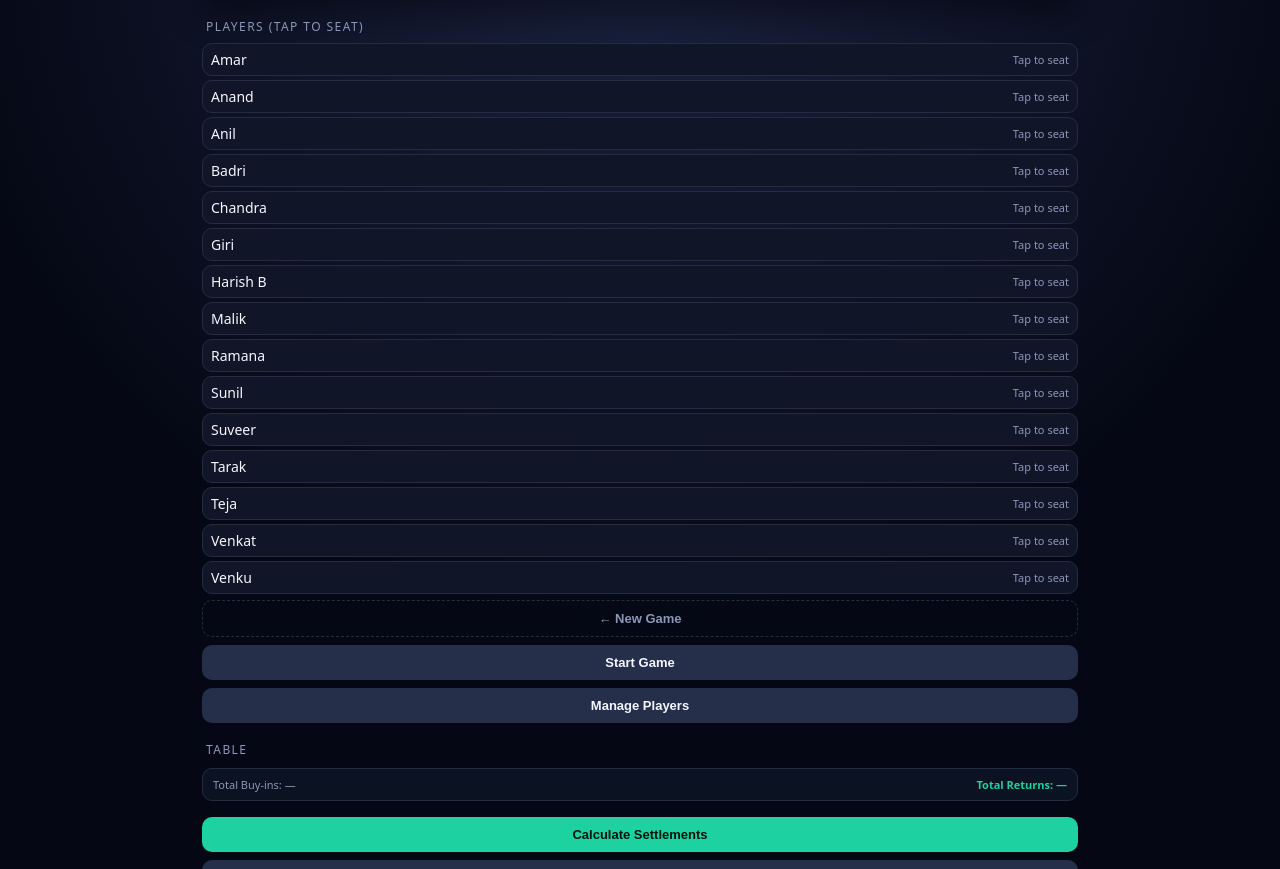
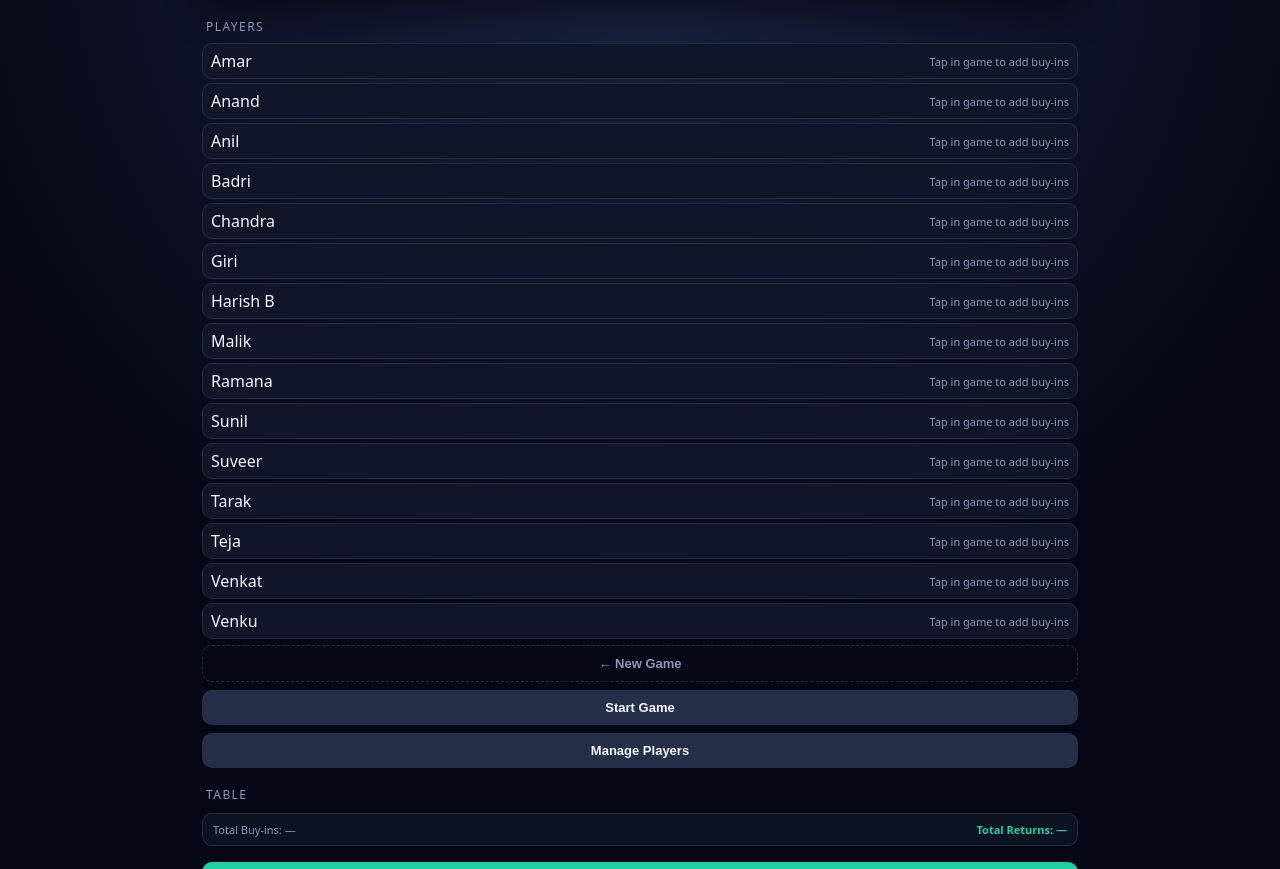
Before and after one commit to venkyrb24/legends-poker, a Flask app: page / in a window 1280 px wide. Shown: the part 82-951 px from the top of the page. Run offline with Flask 2, Linux system fonts and the light colour scheme; data comes from the database, SQL or seed files in the repository; data that the repository does not hold is empty.

Commit message:
Refactor player selection UI and logic
Removed player selection functionality and related styles.

```diff
--- a/templates/index.html
+++ b/templates/index.html
@@ -4,7 +4,6 @@
   <meta charset="UTF-8" />
   <title>Legends Poker</title>
   <meta name="viewport" content="width=device-width, initial-scale=1" />
-  <link rel="stylesheet" href="{{ url_for('static', filename='style.css') }}">
   <style>
     :root {
       --bg: #050814;
@@ -97,8 +96,6 @@
       color: var(--text-muted);
     }
 
-    /* Player card (table) */
-
     .player-row {
       display: grid;
       grid-template-columns: minmax(0, 1.2fr) minmax(0, 1.6fr) minmax(0, 1.1fr);
@@ -157,37 +154,6 @@
       background: #1f263e;
       color: #c0c5dd;
     }
-
-    /* Player selection rows */
-
-    .player-select-row {
-      display: flex;
-      justify-content: space-between;
-      align-items: center;
-      padding: 6px 8px;
-      margin-bottom: 4px;
-      border-radius: 10px;
-      background: #101628;
-      border: 1px solid #262c3f;
-      cursor: pointer;
-      font-size: 14px;
-    }
-
-    .player-select-row.selected {
-      border-color: var(--accent);
-      background: #132538;
-    }
-
-    .player-select-name {
-      font-weight: 500;
-    }
-
-    .player-select-hint {
-      font-size: 11px;
-      color: var(--text-muted);
-    }
-
-    /* Pot buttons */
 
     .pot-buttons {
       display: flex;
@@ -407,7 +373,7 @@
     </header>
 
     <!-- Players selection -->
-    <div class="section-header">Players (tap to seat)</div>
+    <div class="section-header">Players</div>
     <div id="player-select-container"></div>
     <div class="primary-actions" style="margin-top: 6px;">
       <button id="btn-new-game" class="btn-ghost">← New Game</button>
@@ -447,7 +413,6 @@
 
   <script>
     let players = [];
-    let selectedPlayerIds = new Set();
     let currentGameId = null;
     let currentGameDate = null;
 
@@ -461,30 +426,27 @@
       const container = document.getElementById("player-select-container");
       container.innerHTML = "";
       players.forEach((p) => {
-        const row = document.createElement("div");
-        row.className = "player-select-row";
-        row.dataset.playerId = p.id;
+        const div = document.createElement("div");
+        div.style.display = "flex";
+        div.style.justifyContent = "space-between";
+        div.style.alignItems = "center";
+        div.style.padding = "6px 8px";
+        div.style.marginBottom = "4px";
+        div.style.borderRadius = "10px";
+        div.style.background = "#101628";
+        div.style.border = "1px solid #262c3f";
 
-        const selected = selectedPlayerIds.has(p.id);
-        if (selected) row.classList.add("selected");
+        const left = document.createElement("span");
+        left.textContent = p.name;
 
-        row.innerHTML = `
-          <div class="player-select-name">${p.name}</div>
-          <div class="player-select-hint">
-            ${selected ? "Selected" : "Tap to seat"}
-          </div>
-        `;
+        const right = document.createElement("span");
+        right.style.fontSize = "11px";
+        right.style.color = "#8c96b8";
+        right.textContent = "Tap in game to add buy-ins";
 
-        row.addEventListener("click", () => {
-          if (selectedPlayerIds.has(p.id)) {
-            selectedPlayerIds.delete(p.id);
-          } else {
-            selectedPlayerIds.add(p.id);
-          }
-          renderPlayerSelect();
-        });
-
-        container.appendChild(row);
+        div.appendChild(left);
+        div.appendChild(right);
+        container.appendChild(div);
       });
     }
 
@@ -619,33 +581,12 @@
     }
 
     async function createGame() {
-      // Use currently selected players
-      const ids = Array.from(selectedPlayerIds);
-      if (ids.length === 0) {
-        alert("Select at least one player to start a game.");
-        return;
-      }
-
       const res = await fetch("/api/game", { method: "POST" });
       const data = await res.json();
       currentGameId = data.game_id;
       currentGameDate = new Date().toLocaleString();
       updateGamePill();
       localStorage.setItem("currentGameId", String(currentGameId));
-
-      // Add selected players with 1 buy-in each
-      for (const playerId of ids) {
-        await fetch(`/api/game/${currentGameId}/add_player`, {
-          method: "POST",
-          headers: { "Content-Type": "application/json" },
-          body: JSON.stringify({
-            player_id: playerId,
-            buyins: 1,
-            chips_returned: 0,
-          }),
-        });
-      }
-
       await loadGame(currentGameId, currentGameDate);
       loadHistory();
     }
@@ -658,6 +599,7 @@
       const res = await fetch(`/api/game/${id}`);
       const data = await res.json();
 
+      // For now, these don't include net_cash; it's added by /api/calculate
       const gamePlayers = data.players.map((p) => ({
         ...p,
         net_cash: 0,
@@ -729,24 +671,6 @@
     function wireEvents() {
       document
         .getElementById("btn-new-game")
-        .addEventListener("click", () => {
-          // Clear seat selections and current game
-          selectedPlayerIds.clear();
-          renderPlayerSelect();
-          currentGameId = null;
-          currentGameDate = null;
-          updateGamePill();
-          document.getElementById("game-players").innerHTML = "";
-          document.getElementById("total-buyins").textContent =
-            "Total Buy-ins: —";
-          document.getElementById("total-returns").textContent =
-            "Total Returns: —";
-          document.getElementById("settlements-card").style.display = "none";
-          localStorage.removeItem("currentGameId");
-        });
-
-      document
-        .getElementById("btn-start-game")
         .addEventListener("click", createGame);
 
       document
```
